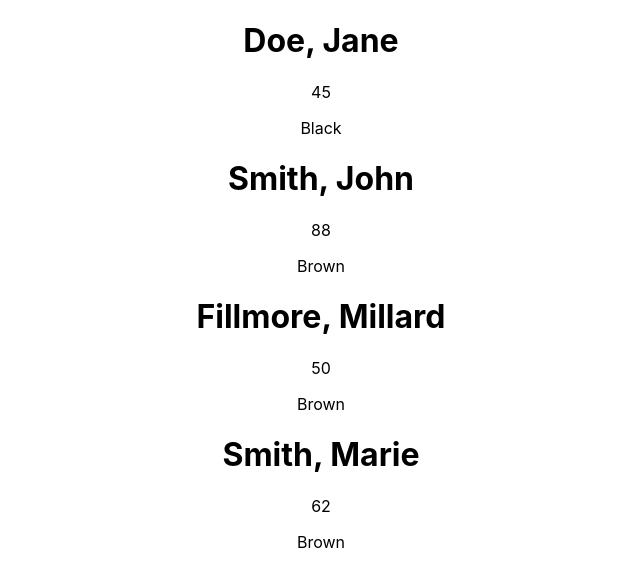
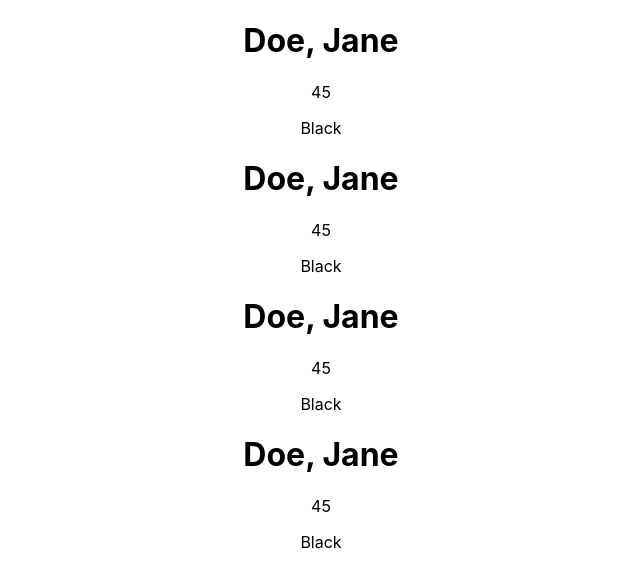
Before and after one commit to amalsaud/MERN-Prop-It-Up, a React (Create React App) app: page / in a window 1280 px wide. Shown: the top 588 px of the page, without its empty margins (319-959 px from the left). Built offline with nearby package versions, Linux system fonts and the light colour scheme.

Commit message:
Update App.js

```diff
--- a/src/App.js
+++ b/src/App.js
@@ -3,12 +3,21 @@ import './App.css';
 import PersonCard from "./components/PersonCard"
 
 function App() {
+  var personList = [
+    { lName: "Doe", fName: "Jane", age: 45, hairColor: "Black" },
+    { lName: "Smith", fName: "John", age: 88, hairColor: "Brown" },
+    { lName: "Fillmore", fName: "Millard", age: 50, hairColor: "Brown" },
+    { lName: "Smith", fName: "Marie", age: 62, hairColor: "Brown" }
+  ]
   return (
     <div className='App'>
-    <PersonCard lName={"Doe"} fName={"Jane"} age={45} hairColor={"Black"}/>
-    <PersonCard lName={"Smith"} fName={"John"} age={88} hairColor={"Brown"}/>
-    <PersonCard lName={"Fillmore"} fName={"Millard"} age={50} hairColor={"Brown"}/>
-    <PersonCard lName={"Smith"} fName={"Marie"} age={62} hairColor={"Brown"}/>
+      {personList.map(person => <PersonCard
+        lName={"Doe"}
+        fName={"Jane"}
+        age={45}
+        hairColor={"Black"}
+      />
+      )}
     </div>
   );
 }
```
